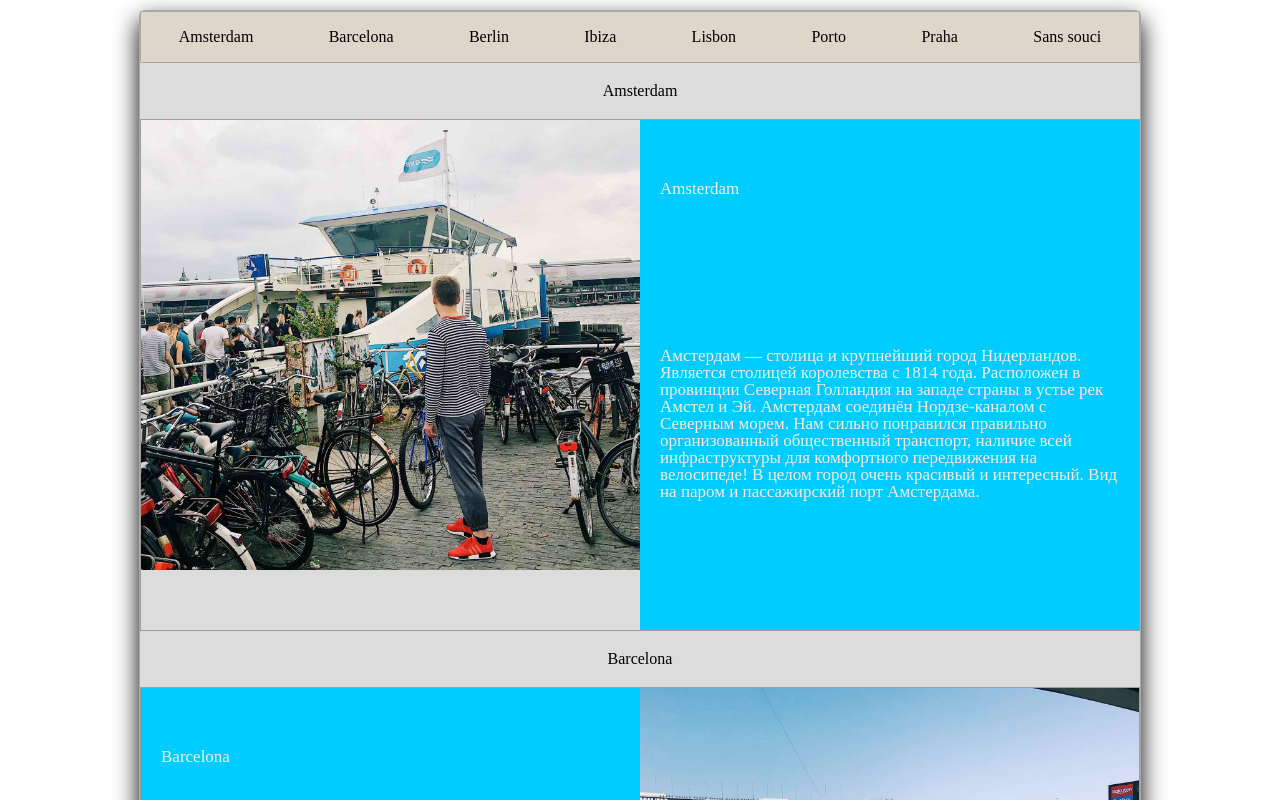
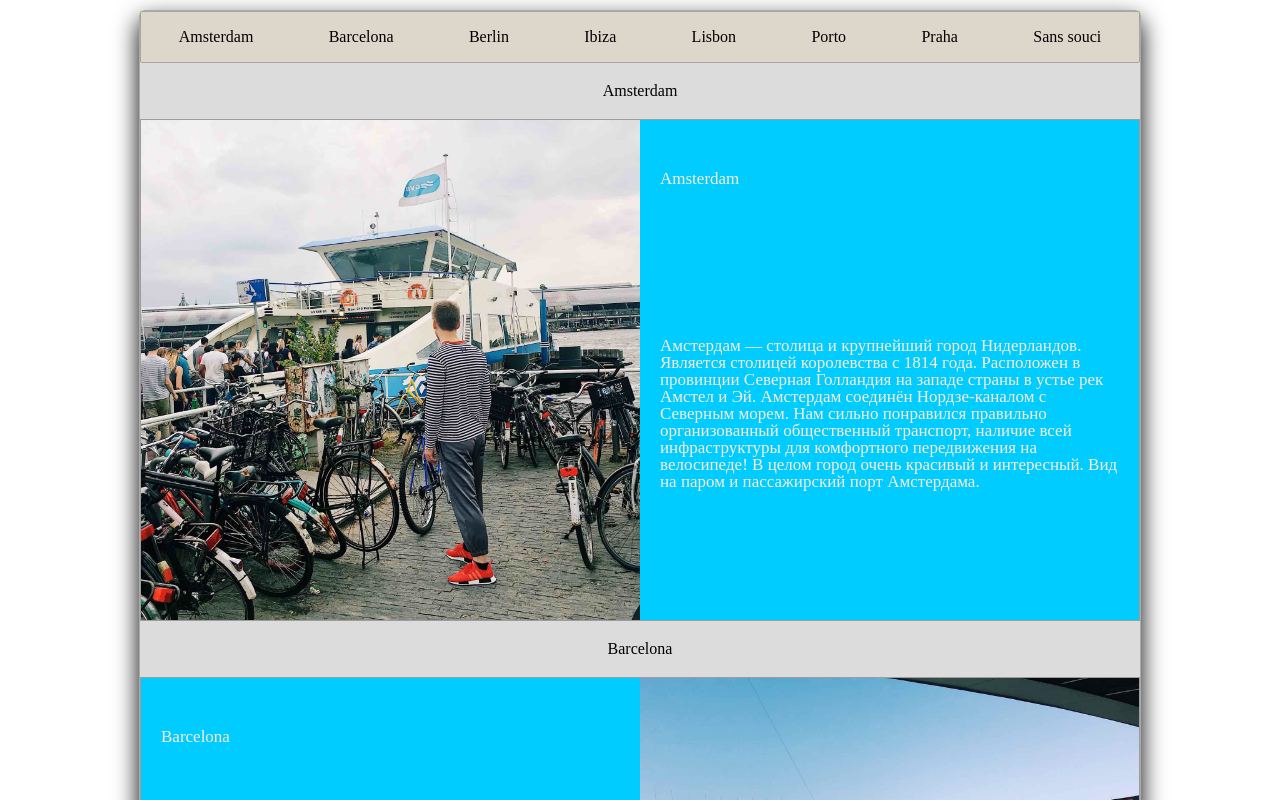
Before and after one commit to Oleksandr-Skipp/ivanov_hillel_11, a plain HTML site: page index.html in a window 1280 px wide. Shown: the top 800 px of the page. Drawn offline with Linux system fonts and the light colour scheme.

Commit message:
third commit

```diff
--- a/assets/style/main.css
+++ b/assets/style/main.css
@@ -82,7 +82,7 @@
 .content {
   height: 450px;
   background-color: #00ccff;
-  padding: 60px 20px 0 20px;
+  padding: 50px 20px 0 20px;
   flex: 1 0 360px;
   font-size: 17px;
   color: antiquewhite;
@@ -128,6 +128,6 @@
 .img_Porto,
 .img_Praha,
 .img_Sans_souci {
-  height: 450px;
+  height: 500px;
   flex: 1 0 400px;
 }
```
Also changed, not shown: index.html (+1 -1 lines), assets/style/reset.css (line endings or trailing spaces).
